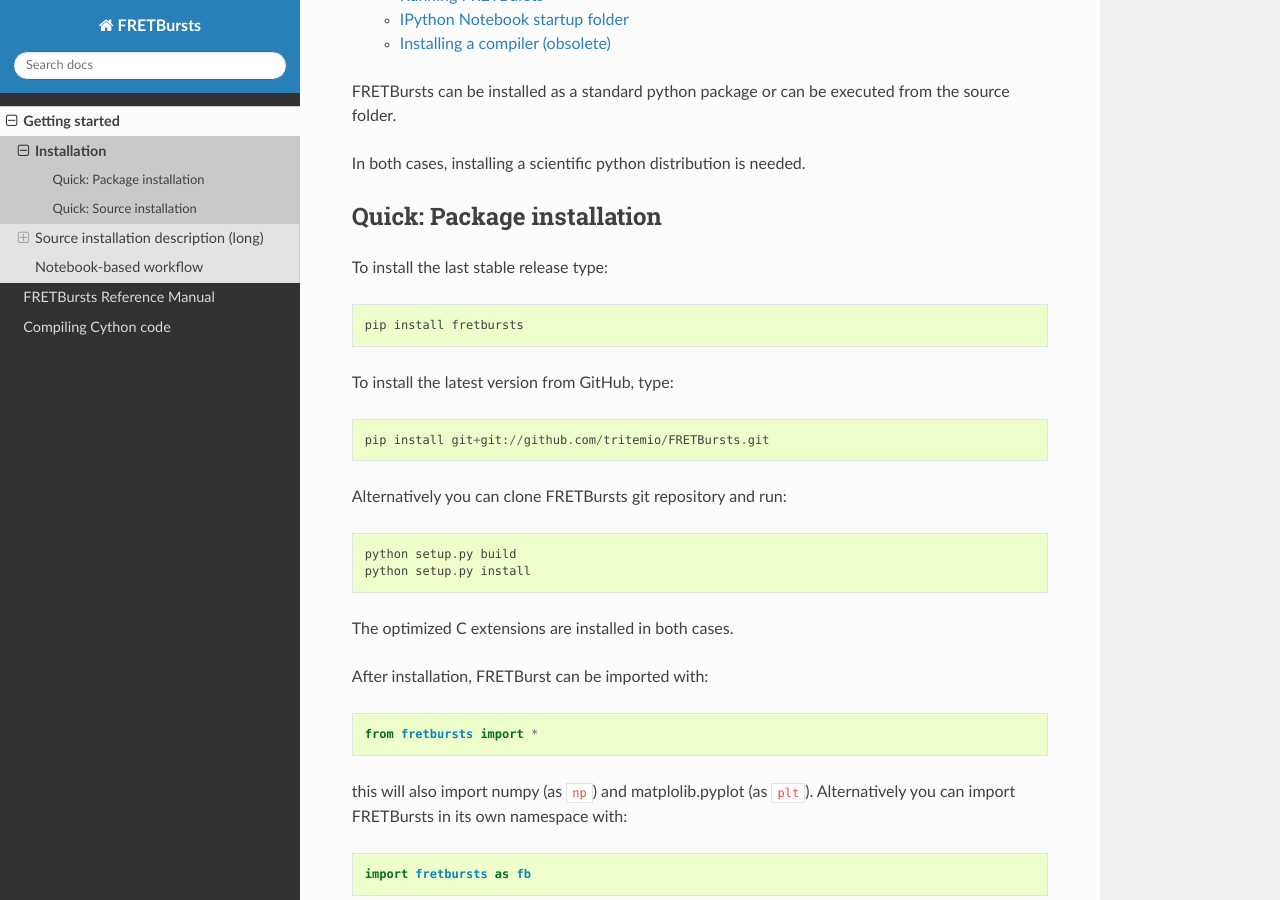
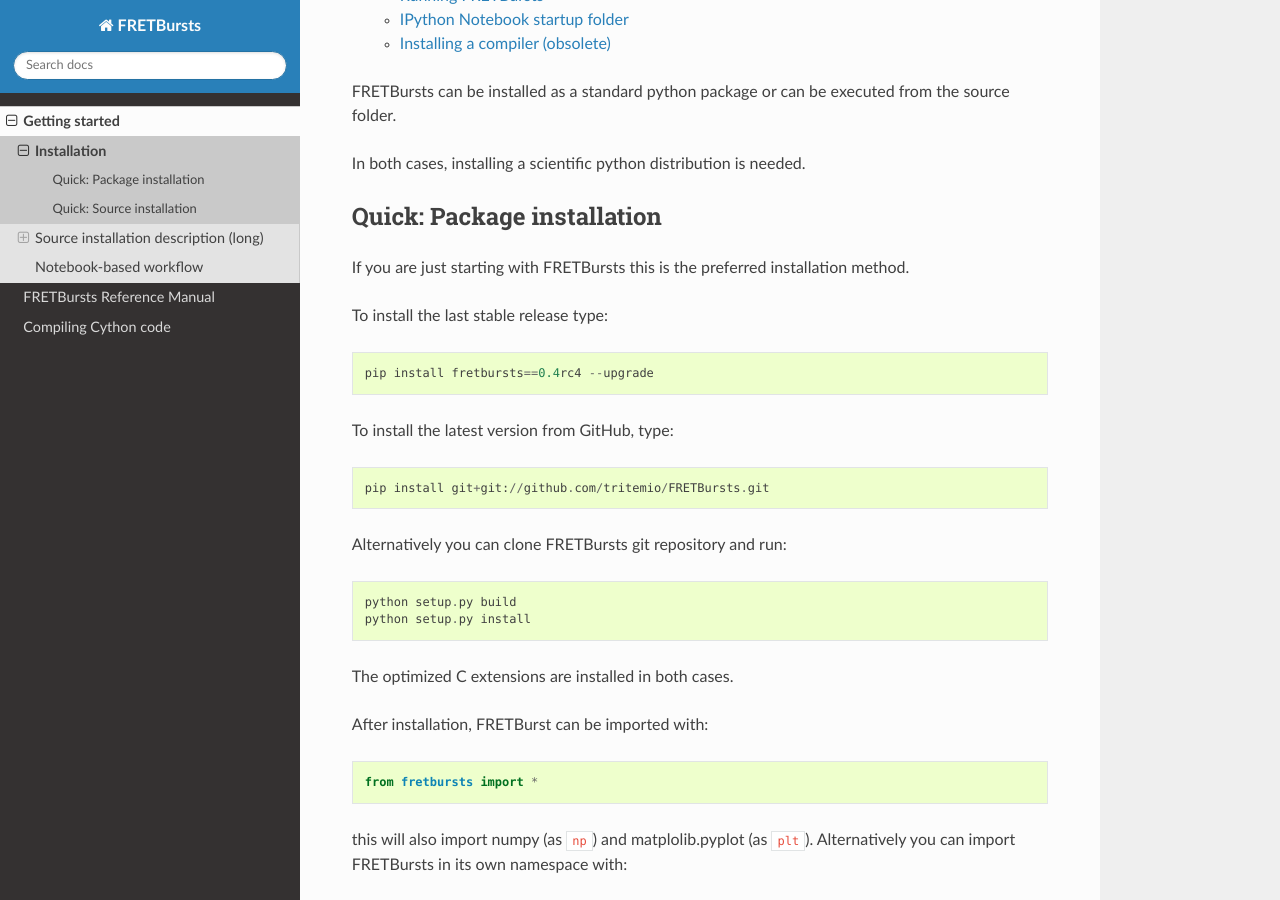
Before and after one commit to tritemio/FRETBursts, a Sphinx documentation site: the page built from docs/source/installation.rst, in a window 1280 px wide and 900 px high, scrolled down 452 px. Built offline with Sphinx 7.4.7 and the Read the Docs theme 2.0.0, drawn with Linux system fonts in a browser that asks for light colours; the version number could not be read and is left out.

Commit message:
Docs: update installation instructions

```diff
--- a/docs/source/index.rst
+++ b/docs/source/index.rst
@@ -17,7 +17,7 @@
 this `README file <https://github.com/tritemio/FRETBursts#fretbursts>`_.
 
 The latest version can be always downloaded from
-`FRETBursts source repository <http://tritemio.github.io/FRETBursts/>`_
+`FRETBursts source repository <https://github.com/tritemio/FRETBursts/>`_
 on GitHub.
 A set of IPython Notebook tutorials can be found in the
 `FRETBursts_notebooks <https://github.com/tritemio/FRETBursts_notebooks/>`_ repository.
--- a/docs/source/installation.rst
+++ b/docs/source/installation.rst
@@ -12,9 +12,12 @@
 Quick: Package installation
 ---------------------------
 
+If you are just starting with FRETBursts this is the preferred installation
+method.
+
 To install the last stable release type::
 
-    pip install fretbursts
+    pip install fretbursts==0.4rc4 --upgrade
 
 To install the latest version from GitHub, type::
 
```
